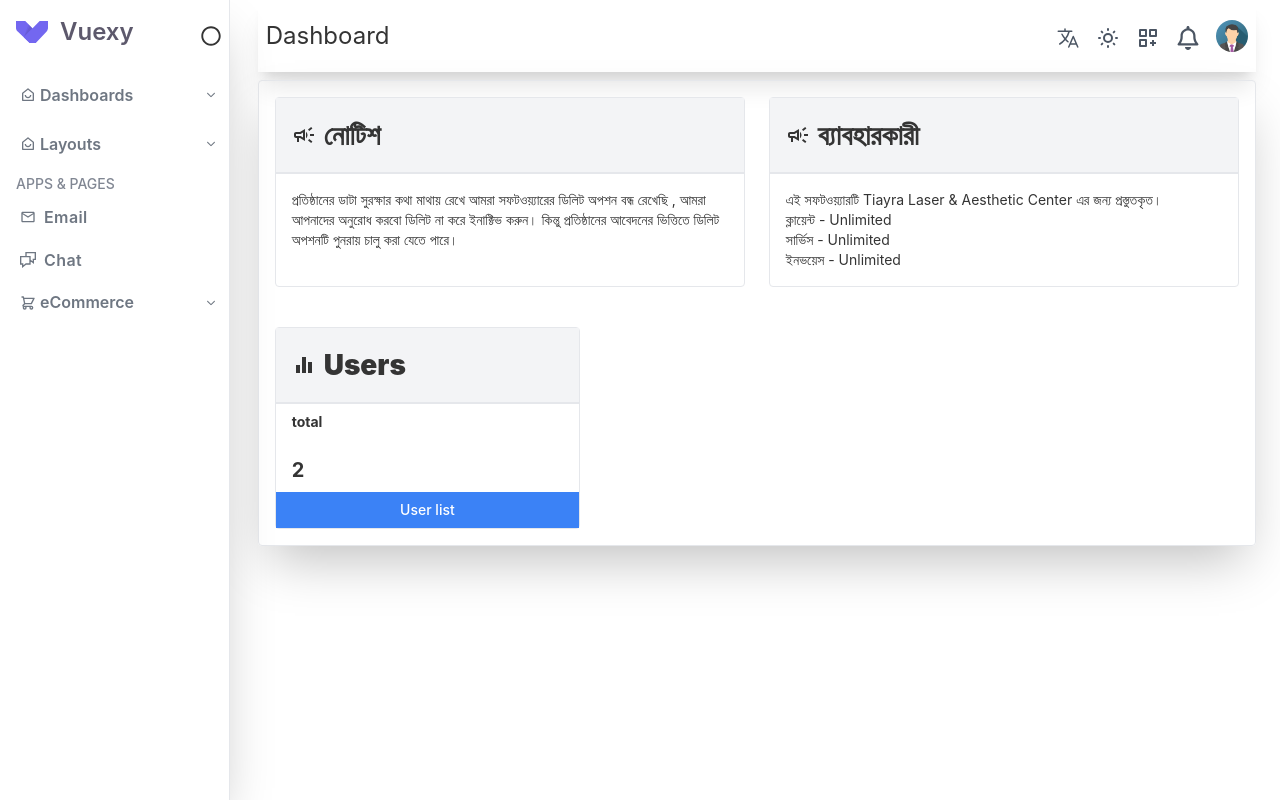
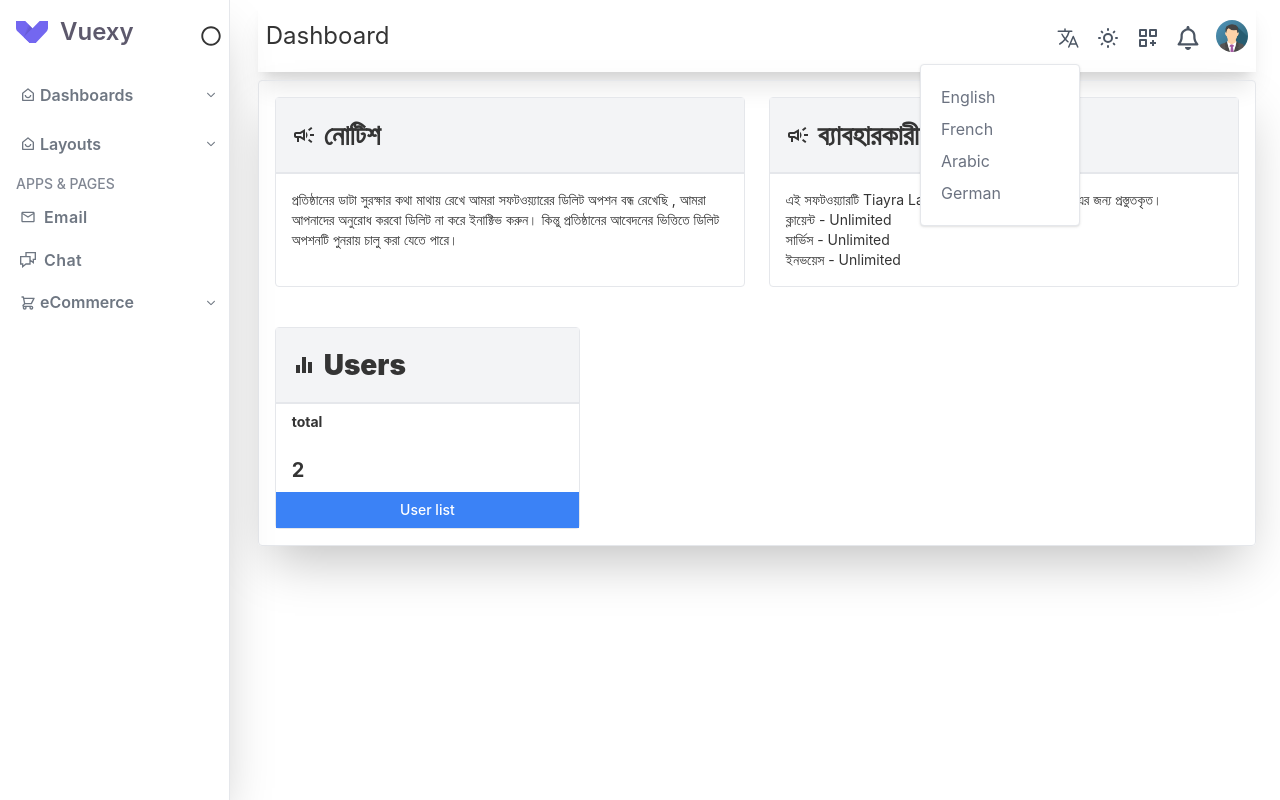
Before and after one commit to Nextwebservice-Frontend/react-admin-template, a React (Vite) app: page / in a window 1280 px wide. Both pictures are taken after a click on the icon 1068 px from the left and 38 px from the top of the page. Built offline with nearby package versions, Linux system fonts and the light colour scheme.

Commit message:
[components/navber/Language_pop_up] language popup completed

```diff
--- /dev/null
+++ b/src/Components/dashboard/Navber/Language_pop_up/LanguagePopUp.jsx
@@ -0,0 +1,19 @@
+import React from 'react'
+import { LanguagePopUpOptions } from '../../../../Utility/Navber/Language_pop_up_options/LanguagePopUpOptions'
+
+const LanguagePopUp = ({ showLanguagePopUp, setshowLanguagePopUp }) => {
+    return (//${showLanguagePopUp ? "popup" : "hidden"}
+        <div className={` ${showLanguagePopUp ? "popup" : "hidden"} py-4 shadow mt-10 rounded box-border border absolute md:right-44 z-10 right-28 -top-12 bg-white min-w-40`}>
+            <div className='px-4 '>
+                {
+                    LanguagePopUpOptions.map(item =>
+                        <button key={item} onClick={() => setshowLanguagePopUp(false)} className='w-full flex justify-start items-center gap-3 text-gray-500 text-base hover:text-gray-500 hover:no-underline hover:bg-slate-100 p-1 rounded-md transition-all'>
+                            {item}
+                        </button>)
+                }
+            </div>
+
+        </div>
+    )
+}
+export default LanguagePopUp
--- a/src/Components/dashboard/Navber/Navbar.jsx
+++ b/src/Components/dashboard/Navber/Navbar.jsx
@@ -10,6 +10,7 @@ import NotificationPopUp from "./Notification_pop_up/NotificationPopUp";
 import { HiOutlineSun } from "react-icons/hi";
 import ThemePopUp from "./Theme_pop_up/ThemePopUp";
 import { IoLanguageOutline } from "react-icons/io5";
+import LanguagePopUp from "./Language_pop_up/LanguagePopUp";
 const Navbar = () => {
   // states
   const {
@@ -22,7 +23,9 @@ const Navbar = () => {
     showNotificationPopUp,
     setshowNotificationPopUp,
     showThemePopUp,
-    setshowThemePopUp
+    setshowThemePopUp,
+    showLanguagePopUp,
+    setshowLanguagePopUp
   } = useContext(ContextData);
   return (
     <>
@@ -38,16 +41,18 @@ const Navbar = () => {
           <p className="text-2xl lg:block hidden">Dashboard</p>
         </div>
         <div className="flex justify-end items-center gap-4 z-40">
-          <IoLanguageOutline  onClick={() => {
+          <IoLanguageOutline onClick={() => {
             setShowprofilePopUp(false);
             setshowNotificationPopUp(false)
             setshowSortcutPopUp(false);
             setshowThemePopUp(false)
+            setshowLanguagePopUp(!showLanguagePopUp)
           }} className="text-2xl text-gray-600 mt-1 cursor-pointer" />
           <HiOutlineSun onClick={() => {
             setShowprofilePopUp(false);
             setshowNotificationPopUp(false)
             setshowSortcutPopUp(false);
+            setshowLanguagePopUp(false)
             setshowThemePopUp(!showThemePopUp)
           }} className="text-2xl text-gray-600 mt-1 cursor-pointer" />
           <BiCustomize
@@ -55,6 +60,7 @@ const Navbar = () => {
               setShowprofilePopUp(false);
               setshowNotificationPopUp(false)
               setshowThemePopUp(false)
+              setshowLanguagePopUp(false)
               setshowSortcutPopUp(!showSortcutPopUp);
             }}
             className="text-2xl text-gray-600 mt-1 cursor-pointer"
@@ -63,6 +69,7 @@ const Navbar = () => {
             setshowSortcutPopUp(false);
             setShowprofilePopUp(false);
             setshowThemePopUp(false)
+            setshowLanguagePopUp(false)
             setshowNotificationPopUp(!showNotificationPopUp)
           }} className="text-2xl text-gray-600 mt-1 cursor-pointer" />
           <img
@@ -70,6 +77,7 @@ const Navbar = () => {
               setshowSortcutPopUp(false);
               setshowNotificationPopUp(false)
               setshowThemePopUp(false)
+              setshowLanguagePopUp(false)
               setShowprofilePopUp(!showProfiePopUp);
             }}
             className="md:w-8 md:h-8 h-7 w-7 rounded-full cursor-pointer"
@@ -82,7 +90,8 @@ const Navbar = () => {
         <ProfilePopUp showProfiePopUp={showProfiePopUp} setShowprofilePopUp={setShowprofilePopUp} />
         <ShortcutPopUp showSortcutPopUp={showSortcutPopUp} setshowSortcutPopUp={setshowSortcutPopUp} />
         <NotificationPopUp showNotificationPopUp={showNotificationPopUp} />
-        <ThemePopUp showThemePopUp={showThemePopUp} setshowThemePopUp={setshowThemePopUp}/>
+        <ThemePopUp showThemePopUp={showThemePopUp} setshowThemePopUp={setshowThemePopUp} />
+        <LanguagePopUp showLanguagePopUp={showLanguagePopUp} setshowLanguagePopUp={setshowLanguagePopUp} />
       </div>
     </>
   );
--- a/src/Layout/DashboardLayout.jsx
+++ b/src/Layout/DashboardLayout.jsx
@@ -21,7 +21,9 @@ const DashboardLayout = () => {
     setshowNotificationPopUp,
     showNotificationPopUp,
     showThemePopUp,
-    setshowThemePopUp
+    setshowThemePopUp,
+    showLanguagePopUp,
+    setshowLanguagePopUp
   } = useContext(ContextData);
 
   const handelcloseModals = () => {
@@ -30,6 +32,7 @@ const DashboardLayout = () => {
     setshowSortcutPopUp(false)
     setshowNotificationPopUp(false)
     setshowThemePopUp(false)
+    setshowLanguagePopUp(false)
     if (!showText && openAccordion.show) {
       setOpenAccordion({
         show: false,
@@ -72,7 +75,7 @@ const DashboardLayout = () => {
       </div>
       <div style={{ transition: "1s" }} className={`w-full ${showText ? '' : 'lg:ml-16'} lg:px-3 xl:px-6  px-auto box-border relative`}>
         {
-          ((!showText && openAccordion.show) || showSortcutPopUp || showProfiePopUp || show || showNotificationPopUp || showThemePopUp) && <div onClick={handelcloseModals} className={`showText openAccordion.show show bg-black min-w-full h-screen absolute left-0 top-0 z-10 bg-opacity-[0]`}>
+          ((!showText && openAccordion.show) || showSortcutPopUp || showProfiePopUp || show || showNotificationPopUp || showThemePopUp || showLanguagePopUp) && <div onClick={handelcloseModals} className={`showText openAccordion.show show bg-black min-w-full h-screen absolute left-0 top-0 z-10 bg-opacity-[0]`}>
           </div>
         }
 
--- a/src/Providers/ContextProviders/ContextProviders.jsx
+++ b/src/Providers/ContextProviders/ContextProviders.jsx
@@ -17,6 +17,7 @@ const ContextProviders = ({ children }) => {
     const [showSortcutPopUp, setshowSortcutPopUp] = useState(false);
     const [showNotificationPopUp, setshowNotificationPopUp] = useState(false);
     const [showThemePopUp, setshowThemePopUp] = useState(false);
+    const [showLanguagePopUp, setshowLanguagePopUp] = useState(false);
     // context data
     const sharedData = {
         //open sideber in tab or mobile
@@ -42,7 +43,10 @@ const ContextProviders = ({ children }) => {
         setshowNotificationPopUp,
         //open theme popup in navber
         showThemePopUp,
-        setshowThemePopUp
+        setshowThemePopUp,
+        //open language changer popup
+        showLanguagePopUp,
+        setshowLanguagePopUp
     }
     return (
         <ContextData.Provider value={sharedData}>
```
